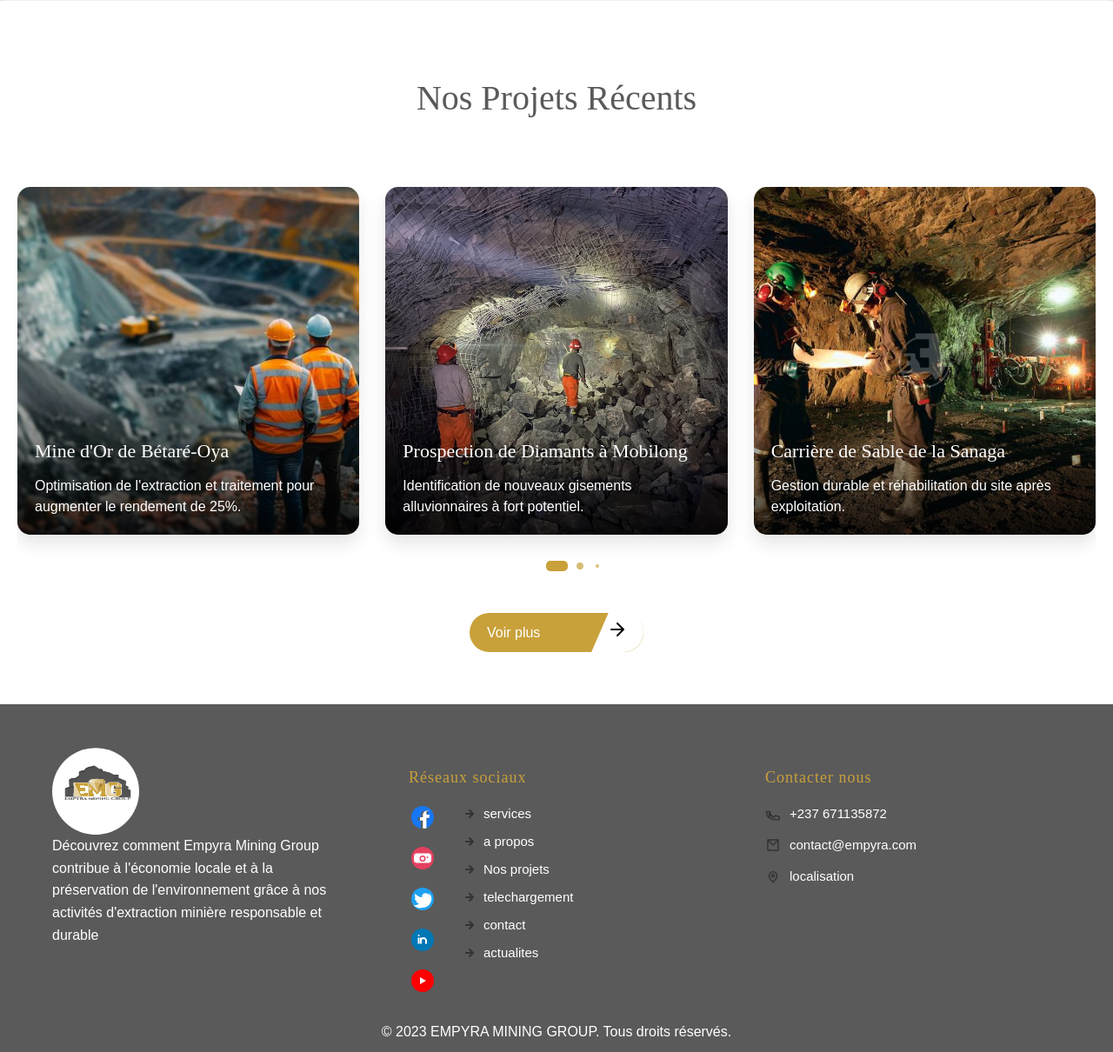
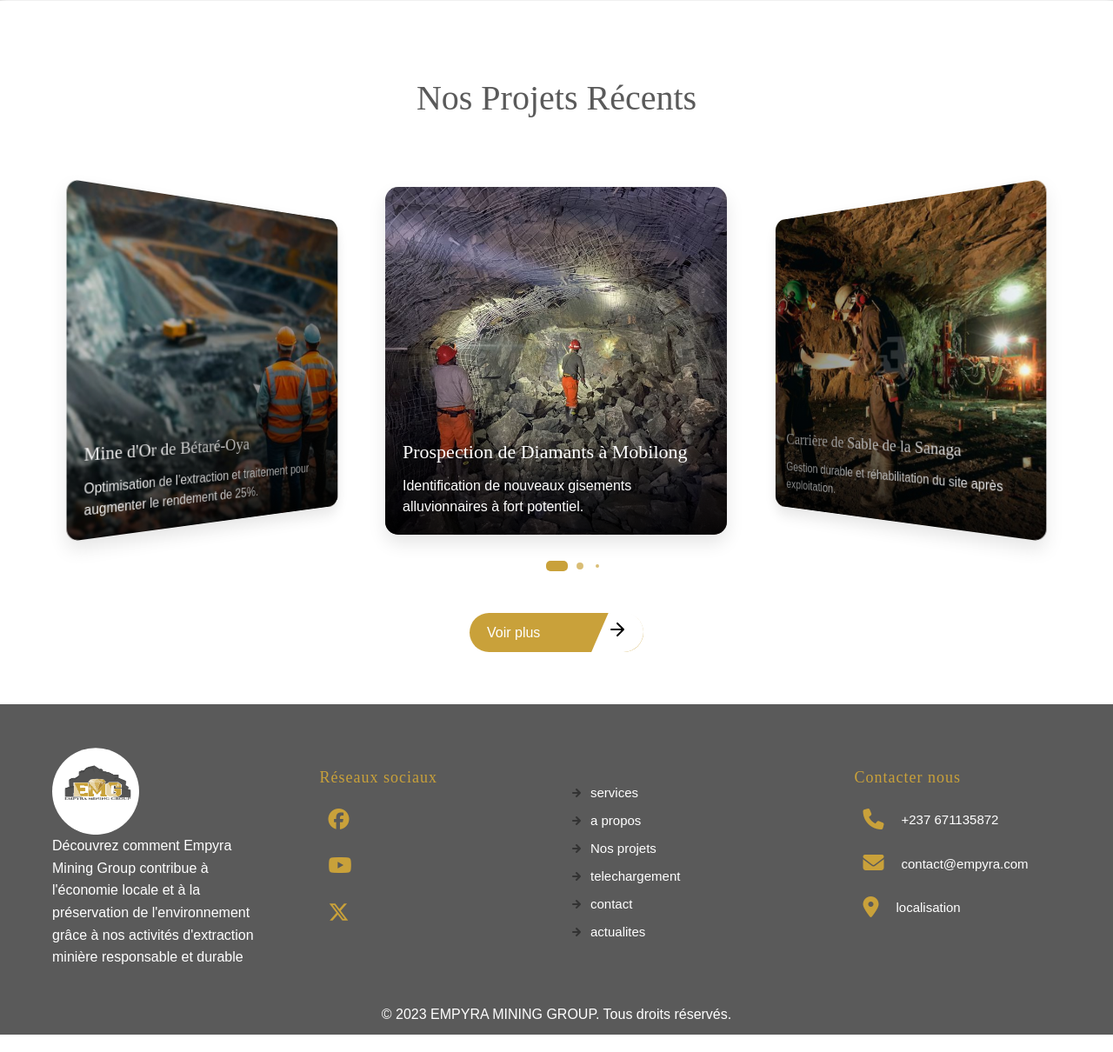
Before and after one commit to filons/Empyra-mining-group, a PHP site: page /acceuil.html in a window 1280 px wide. Shown: the part 1933-3143 px from the top of the page at 87% size. Run offline with PHP 8.4, Linux system fonts and the light colour scheme.

Commit message:
ajout des sections services et projets

```diff
--- a/acceuil.html
+++ b/acceuil.html
@@ -4,6 +4,7 @@
     <meta charset="UTF-8">
     <meta name="viewport" content="width=device-width, initial-scale=1.0">
     <title>EMPYRA MINING GROUP</title>
+    <link rel="stylesheet" href="https://cdnjs.cloudflare.com/ajax/libs/font-awesome/6.5.0/css/all.min.css">
     <link rel="stylesheet" href="https://cdn.jsdelivr.net/npm/swiper@11/swiper-bundle.min.css">
     <link rel="stylesheet" href="https://fonts.googleapis.com/css2?family=Material+Symbols+Outlined:opsz,wght,FILL,GRAD@20..48,100..700,0..1,-50..200&icon_names=arrow_forward" />
     <link rel="stylesheet" href="style_global.css">
@@ -199,35 +200,45 @@
                 <h6>Réseaux sociaux</h6>
                 <div class="social-content">
                     <div class="social-icons">
-                        <a href="#"><i><svg width="32" height="32" viewBox="0 0 32 32" fill="none" style="vertical-align:middle;"><path d="M29 16c0-7.18-5.82-13-13-13S3 8.82 3 16c0 6.48 4.84 11.82 11.09 12.82v-9.07h-3.34v-3.75h3.34V13.5c0-3.3 2.01-5.1 4.97-5.1 1.44 0 2.95.26 2.95.26v3.24h-1.66c-1.64 0-2.15 1.02-2.15 2.07v2.49h3.66l-.59 3.75h-3.07v9.07C24.16 27.82 29 22.48 29 16z" fill="#1877F3"/><path d="M20.41 25.89v-9.07h3.07l.59-3.75h-3.66v-2.49c0-1.05.51-2.07 2.15-2.07h1.66V8.66s-1.51-.26-2.95-.26c-2.96 0-4.97 1.8-4.97 5.1v2.5h-3.34v3.75h3.34v9.07c.67.1 1.36.16 2.06.16s1.39-.06 2.06-.16z" fill="#fff"/></svg></i></a>
-                        <a href="#"><i><svg width="32" height="32" viewBox="0 0 32 32" fill="none" style="vertical-align:middle;"><circle cx="16" cy="16" r="13" fill="#E4405F"/><path d="M22.5 10.5a3.5 3.5 0 0 1 3.5 3.5v4a3.5 3.5 0 0 1-3.5 3.5h-13A3.5 3.5 0 0 1 6 18v-4a3.5 3.5 0 0 1 3.5-3.5h13zm-6.5 2.5a3.5 3.5 0 1 0 0 7 3.5 3.5 0 0 0 0-7zm0 1.5a2 2 0 1 1 0 4 2 2 0 0 1 0-4zm5.5-.5a1 1 0 1 0 0 2 1 1 0 0 0 0-2z" fill="#fff"/></svg></i></a>
-                        <a href="#"><i><svg width="32" height="32" viewBox="0 0 32 32" fill="none" style="vertical-align:middle;"><circle cx="16" cy="16" r="13" fill="#1DA1F2"/><path d="M25 11.04c-.69.31-1.43.52-2.21.62a3.86 3.86 0 0 0 1.69-2.13c-.75.45-1.58.78-2.47.96a3.84 3.84 0 0 0-6.54 3.5c-3.19-.16-6.02-1.69-7.91-4.01a3.84 3.84 0 0 0 1.19 5.13c-.64-.02-1.25-.2-1.78-.5v.05a3.84 3.84 0 0 0 3.08 3.77c-.3.08-.62.13-.95.13-.23 0-.45-.02-.67-.06a3.85 3.85 0 0 0 3.59 2.67A7.7 7.7 0 0 1 7 23.13c-.5 0-.99-.03-1.47-.09A10.88 10.88 0 0 0 16 26c6.63 0 10.26-5.49 10.26-10.26 0-.16 0-.32-.01-.48A7.36 7.36 0 0 0 25 11.04z" fill="#fff"/></svg></i></a>
-                        <a href="#"><i><svg width="32" height="32" viewBox="0 0 32 32" fill="none" style="vertical-align:middle;"><circle cx="16" cy="16" r="13" fill="#0077B5"/><path d="M12.5 13.5h-2v7h2v-7zm-1-1.5a1 1 0 1 1 0-2 1 1 0 0 1 0 2zm3.5 1.5h-2v7h2v-3.5c0-1.1.9-2 2-2s2 .9 2 2V20.5h2v-3.5c0-2.2-1.8-4-4-4z" fill="#fff"/></svg></i></a>
-                        <a href="#"><i><svg width="32" height="32" viewBox="0 0 32 32" fill="none" style="vertical-align:middle;"><circle cx="16" cy="16" r="13" fill="#FF0000"/><path d="M13 12v8l7-4-7-4z" fill="#fff"/></svg></i></a>
-                    </div>
-                    <div class="footer-links">
-                        <a href="#"><i><svg width="16" height="16" viewBox="0 0 16 16" fill="none" style="vertical-align:middle;"><path d="M4 8h8M8 4l4 4-4 4" stroke="#333" stroke-width="2" fill="none" stroke-linecap="round" stroke-linejoin="round"/></svg></i><span>services</span></a>
-                        <a href="#"><i><svg width="16" height="16" viewBox="0 0 16 16" fill="none" style="vertical-align:middle;"><path d="M4 8h8M8 4l4 4-4 4" stroke="#333" stroke-width="2" fill="none" stroke-linecap="round" stroke-linejoin="round"/></svg></i><span>a propos</span></a>
-                        <a href="#"><i><svg width="16" height="16" viewBox="0 0 16 16" fill="none" style="vertical-align:middle;"><path d="M4 8h8M8 4l4 4-4 4" stroke="#333" stroke-width="2" fill="none" stroke-linecap="round" stroke-linejoin="round"/></svg></i><span>Nos projets</span></a>
-                        <a href="#"><i><svg width="16" height="16" viewBox="0 0 16 16" fill="none" style="vertical-align:middle;"><path d="M4 8h8M8 4l4 4-4 4" stroke="#333" stroke-width="2" fill="none" stroke-linecap="round" stroke-linejoin="round"/></svg></i><span>telechargement</span></a>
-                        <a href="#"><i><svg width="16" height="16" viewBox="0 0 16 16" fill="none" style="vertical-align:middle;"><path d="M4 8h8M8 4l4 4-4 4" stroke="#333" stroke-width="2" fill="none" stroke-linecap="round" stroke-linejoin="round"/></svg></i><span>contact</span></a>
-                        <a href="#"><i><svg width="16" height="16" viewBox="0 0 16 16" fill="none" style="vertical-align:middle;"><path d="M4 8h8M8 4l4 4-4 4" stroke="#333" stroke-width="2" fill="none" stroke-linecap="round" stroke-linejoin="round"/></svg></i><span>actualites</span></a>
+                            <a href="https://facebook.com" target="_blank" style="color:#C9A13A; margin:0 10px; font-size:24px;">
+                            <i class="fab fa-facebook"></i>
+                            </a>
+                            <a href="https://youtube.com" target="_blank" style="color:#C9A13A; margin:0 10px; font-size:24px;">
+                                <i class="fab fa-youtube"></i>
+                            </a>
+                            <a href="https://x.com" target="_blank" style="color:#C9A13A; margin:0 10px; font-size:24px;">
+                                <i class="fa-brands fa-x-twitter"></i>
+                            </a>
                     </div>
                 </div>
+            </div>
+            <div class="footer-links footer-item">
+                <a href="#"><i><svg width="16" height="16" viewBox="0 0 16 16" fill="none" style="vertical-align:middle;"><path d="M4 8h8M8 4l4 4-4 4" stroke="#333" stroke-width="2" fill="none" stroke-linecap="round" stroke-linejoin="round"/></svg></i><span>services</span></a>
+                <a href="#"><i><svg width="16" height="16" viewBox="0 0 16 16" fill="none" style="vertical-align:middle;"><path d="M4 8h8M8 4l4 4-4 4" stroke="#333" stroke-width="2" fill="none" stroke-linecap="round" stroke-linejoin="round"/></svg></i><span>a propos</span></a>
+                <a href="#"><i><svg width="16" height="16" viewBox="0 0 16 16" fill="none" style="vertical-align:middle;"><path d="M4 8h8M8 4l4 4-4 4" stroke="#333" stroke-width="2" fill="none" stroke-linecap="round" stroke-linejoin="round"/></svg></i><span>Nos projets</span></a>
+                <a href="#"><i><svg width="16" height="16" viewBox="0 0 16 16" fill="none" style="vertical-align:middle;"><path d="M4 8h8M8 4l4 4-4 4" stroke="#333" stroke-width="2" fill="none" stroke-linecap="round" stroke-linejoin="round"/></svg></i><span>telechargement</span></a>
+                <a href="#"><i><svg width="16" height="16" viewBox="0 0 16 16" fill="none" style="vertical-align:middle;"><path d="M4 8h8M8 4l4 4-4 4" stroke="#333" stroke-width="2" fill="none" stroke-linecap="round" stroke-linejoin="round"/></svg></i><span>contact</span></a>
+                <a href="#"><i><svg width="16" height="16" viewBox="0 0 16 16" fill="none" style="vertical-align:middle;"><path d="M4 8h8M8 4l4 4-4 4" stroke="#333" stroke-width="2" fill="none" stroke-linecap="round" stroke-linejoin="round"/></svg></i><span>actualites</span></a>
             </div>
             <div class="footer-item">
                 <h6>Contacter nous</h6>
                 <div class="footer-contact">
                     <div class="contact-item">
-                        <i><svg width="18" height="18" viewBox="0 0 24 24" fill="none" style="vertical-align:middle;"><path d="M6.62 10.79a15.053 15.053 0 006.59 6.59l2.2-2.2a1 1 0 011.11-.21c1.21.49 2.53.76 3.88.76a1 1 0 011 1v3.5a1 1 0 01-1 1C7.61 22 2 16.39 2 9.5a1 1 0 011-1H6.5a1 1 0 011 1c0 1.35.27 2.67.76 3.88a1 1 0 01-.21 1.11l-2.2 2.2z" stroke="#333" stroke-width="2" fill="none" stroke-linecap="round" stroke-linejoin="round"/></svg></i>
+                        <a href="tel:+237671135872" style="color:#C9A13A; margin:0 10px; font-size:24px;">
+                            <i class="fa-solid fa-phone"></i>
+                        </a>
                         <span>+237 671135872</span>
                     </div>
                     <div class="contact-item">
-                        <i><svg width="18" height="18" viewBox="0 0 24 24" fill="none" style="vertical-align:middle;"><path d="M4 4h16v16H4V4zm0 0l8 8 8-8" stroke="#333" stroke-width="2" fill="none" stroke-linecap="round" stroke-linejoin="round"/></svg></i>
+                        <a href="mailto:contact@exemple.com" style="color: #C9A13A; margin:0 10px; font-size:24px;">
+                            <i class="fa-solid fa-envelope"></i>
+                        </a>
                         <span>contact@empyra.com</span>
                     </div>
                     <div class="contact-item">
-                        <i><svg width="18" height="18" viewBox="0 0 24 24" fill="none" style="vertical-align:middle;"><path d="M12 21s-6-5.686-6-10a6 6 0 1112 0c0 4.314-6 10-6 10zm0-8a2 2 0 100-4 2 2 0 000 4z" stroke="#333" stroke-width="2" fill="none" stroke-linecap="round" stroke-linejoin="round"/></svg></i>
+                        <a href="https://www.google.com/maps/place/Douala,+Cameroun" target="_blank" style="color:#C9A13A; margin:0 10px; font-size:24px;">
+                            <i class="fa-solid fa-location-dot"></i>
+                        </a>
                         <span>localisation</span>
                     </div>
                 </div>
--- a/script.js
+++ b/script.js
@@ -37,6 +37,17 @@
     new Swiper('.projets.swiper', {
         loop: true,
         spaceBetween: 30,
+        effect:'coverflow',
+        grabCursor: true,
+        centeredSlide:true,
+        slidesPerview:'auto',
+        coverflowEffect:{
+            rotate:50,
+            stretch:0,
+            depth:100,
+            modifier:1,
+            slideShadows:true,
+        },
         autoplay: {
             delay: 2500,
             disableOnInteraction: false,
--- a/style_global.css
+++ b/style_global.css
@@ -192,6 +192,7 @@ footer {
     display: flex;
     flex-direction: column;
     gap: 8px;
+    padding: 50px 0;
 }
 .footer-links a {
     display: flex;
@@ -221,11 +222,6 @@ footer {
     gap: 10px;
     font-size: 15px;
 }
-.contact-item i {
-    display: flex;
-    align-items: center;
-    color: #C9A13A;
-}
 @media (max-width: 900px) {
     .footer-content {
         flex-direction: column;
```
Also changed, not shown: index.html (deleted, +0 -11 lines).
